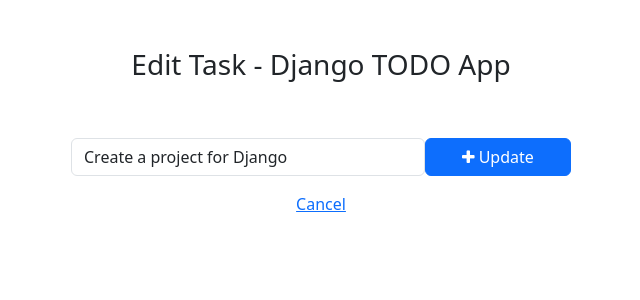
After one commit to bruskomars/to-do, a Django app: page /todo/editTask/3 in a window 1280 px wide. The commit adds this page. Shown: the top 300 px of the page, without its empty margins (319-959 px from the left). Run offline with Django 4.2, Linux system fonts and the light colour scheme; data comes from the database, SQL or seed files in the repository; both versions use the stored data as it was after the commit.

Commit message:
todo app final

```diff
--- /dev/null
+++ b/templates/edit.html
@@ -0,0 +1,40 @@
+<!doctype html>
+<html lang="en">
+<head>
+    <meta charset="UTF-8">
+    <meta name="viewport"
+          content="width=device-width, user-scalable=no, initial-scale=1.0, maximum-scale=1.0, minimum-scale=1.0">
+    <meta http-equiv="X-UA-Compatible" content="ie=edge">
+    <title>Edit Task - Django TODO App</title>
+
+    <!-- Bootstrap -->
+    <link href="https://cdn.jsdelivr.net/npm/bootstrap@5.3.0-alpha1/dist/css/bootstrap.min.css" rel="stylesheet" integrity="sha384-GLhlTQ8iRABdZLl6O3oVMWSktQOp6b7In1Zl3/Jr59b6EGGoI1aFkw7cmDA6j6gD" crossorigin="anonymous">
+    <script src="https://cdn.jsdelivr.net/npm/bootstrap@5.3.0-alpha1/dist/js/bootstrap.bundle.min.js" integrity="sha384-w76AqPfDkMBDXo30jS1Sgez6pr3x5MlQ1ZAGC+nuZB+EYdgRZgiwxhTBTkF7CXvN" crossorigin="anonymous"></script>
+    <!-- Font Awesome Icons -->
+    <link rel="stylesheet" href="https://cdnjs.cloudflare.com/ajax/libs/font-awesome/4.7.0/css/font-awesome.min.css">
+
+</head>
+<body>
+    <div class="container">
+        <h3 class="pt-5 pb-5 text-center">Edit Task - Django TODO App</h3>
+        <form action="" method="POST" style="width:500px; margin:auto">
+
+            {% csrf_token %}
+            <div class="form-group">
+                <span style="display: flex;">
+                    <input name="task" type="text" class="form-control" value="{{ task.task }}">
+                    <button type="submit" class="btn btn-primary" style="width: 200px;"><i class="fa fa-plus"></i> Update</button>
+                </span>
+
+            </div>
+            <div class="pt-3 pb-5 text-center"><a href="{% url 'home' %}">Cancel</a></div>
+
+
+        </form>
+
+
+
+    </div>
+
+</body>
+</html>
--- a/todos/urls.py
+++ b/todos/urls.py
@@ -3,4 +3,8 @@
 
 urlpatterns=[
     path('addTask/', views.addTask, name='addTask'),
+    path('markDone/<int:pk>', views.markDone, name='markDone'),
+    path('markUnone/<int:pk>', views.markUndone, name='markUndone'),
+    path('editTask/<int:pk>', views.editTask, name='editTask'),
+    path('deleteTask/<int:pk>', views.deleteTask, name='deleteTask'),
 ]
--- a/todos/views.py
+++ b/todos/views.py
@@ -10,3 +10,39 @@
     )
 
     return redirect('home')
+
+def markDone(request, pk):
+    task = Task.objects.get(id=pk)
+    task.is_completed = True
+    task.save()
+
+    return redirect('home')
+
+def markUndone(request, pk):
+    task = Task.objects.get(id=pk)
+    task.is_completed = False
+    task.save()
+
+    return redirect('home')
+
+def editTask(request, pk):
+    task = Task.objects.get(id=pk)
+
+    if request.method == 'POST':
+        edit_task = request.POST.get('task')
+
+        task.task = edit_task
+        task.save()
+
+        return redirect('home')
+
+    context = {
+        'task':task
+    }
+    return render(request, 'edit.html', context)
+
+def deleteTask(request, pk):
+    task = Task.objects.get(id=pk)
+    task.delete()
+
+    return redirect('home')
```
Also changed, not shown: templates/home-todo.html (+6 -3 lines), db.sqlite3.
